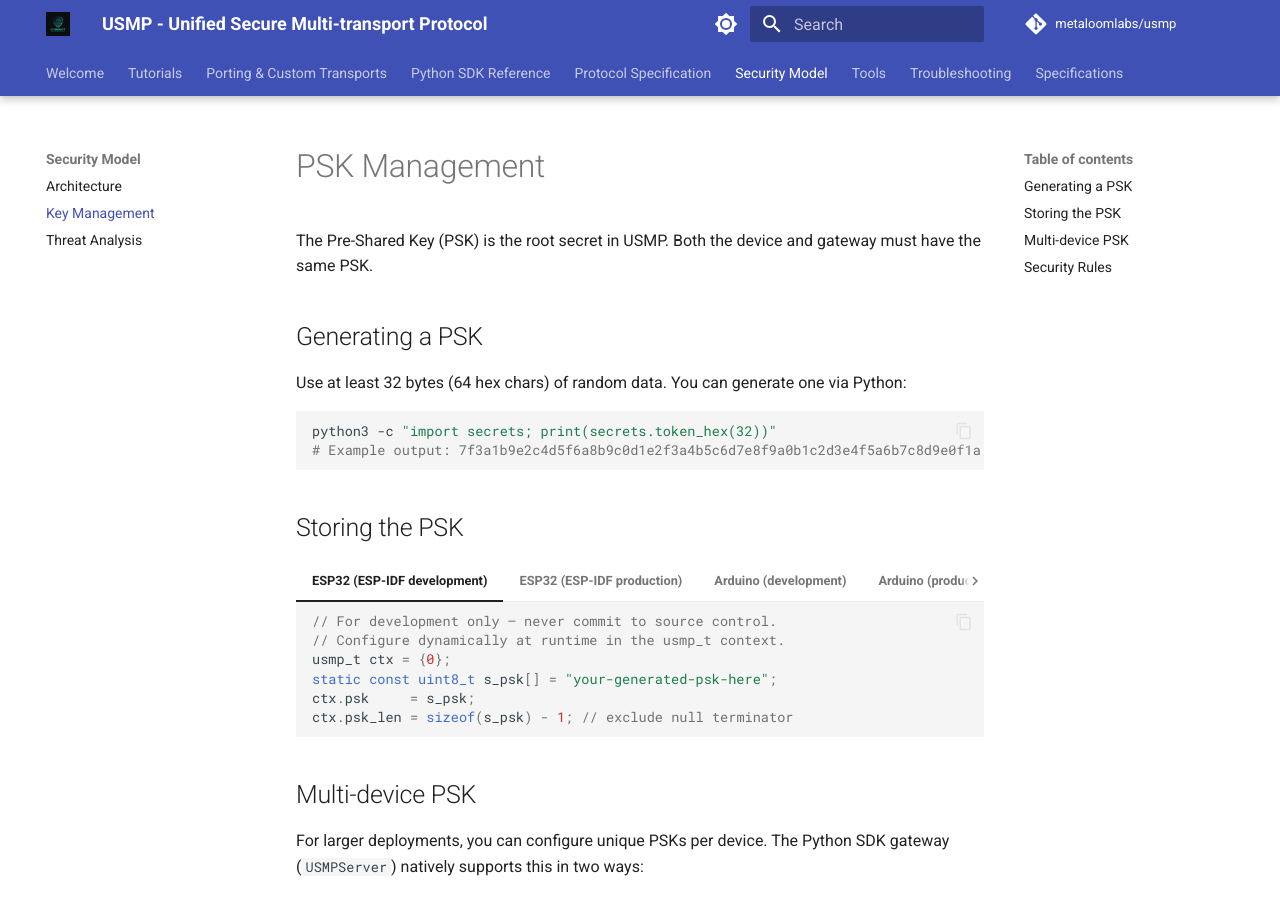
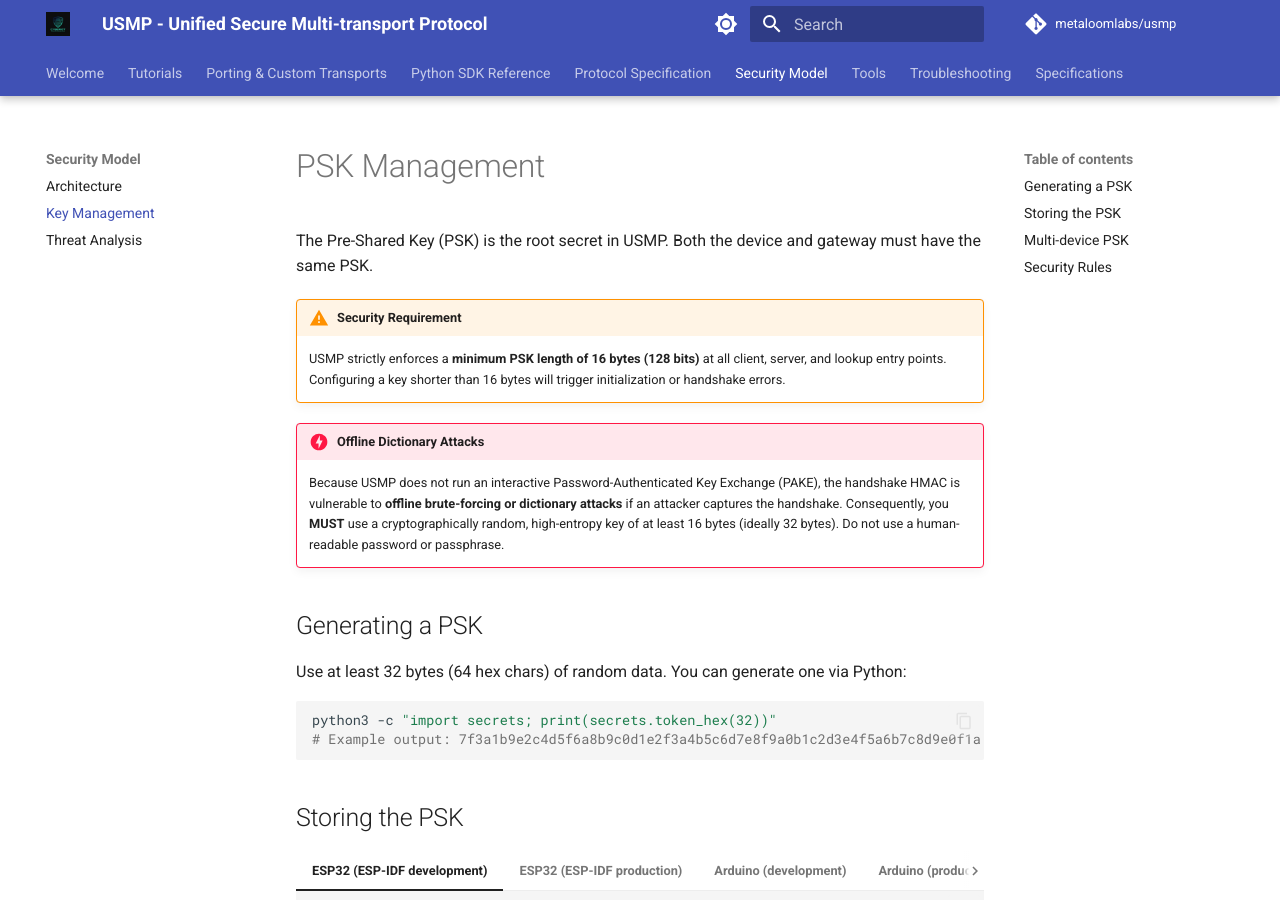
Before and after one commit to metaloomlabs/usmp, an MkDocs documentation site: the page built from docs/security/psk.md, in a window 1280 px wide and 900 px high. Built offline with MkDocs 1.6.1 and Material for MkDocs 9.7.7, drawn with Linux system fonts in a browser that asks for light colours; comment, search, counter and statistics services are not loaded.

Commit message:
docs: document offline brute-force threat, python memory limits, and nonce details (P1, L6, L7)

```diff
--- a/docs/security/psk.md
+++ b/docs/security/psk.md
@@ -1,6 +1,12 @@
 # PSK Management
 
 The Pre-Shared Key (PSK) is the root secret in USMP. Both the device and gateway must have the same PSK.
+
+!!! warning "Security Requirement"
+    USMP strictly enforces a **minimum PSK length of 16 bytes (128 bits)** at all client, server, and lookup entry points. Configuring a key shorter than 16 bytes will trigger initialization or handshake errors.
+
+!!! danger "Offline Dictionary Attacks"
+    Because USMP does not run an interactive Password-Authenticated Key Exchange (PAKE), the handshake HMAC is vulnerable to **offline brute-forcing or dictionary attacks** if an attacker captures the handshake. Consequently, you **MUST** use a cryptographically random, high-entropy key of at least 16 bytes (ideally 32 bytes). Do not use a human-readable password or passphrase.
 
 ## Generating a PSK
 
```
Also changed, not shown: docs/security/threat-model.md (+3 -0 lines).
